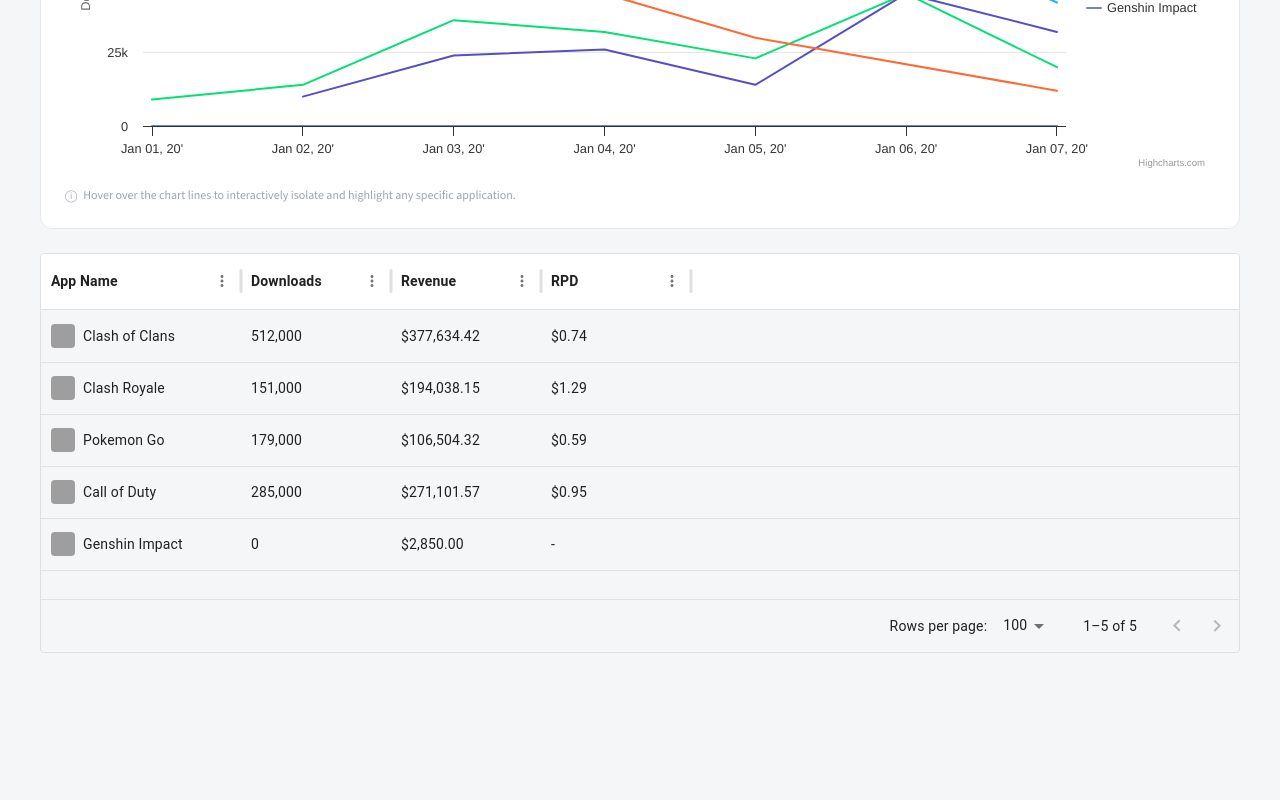
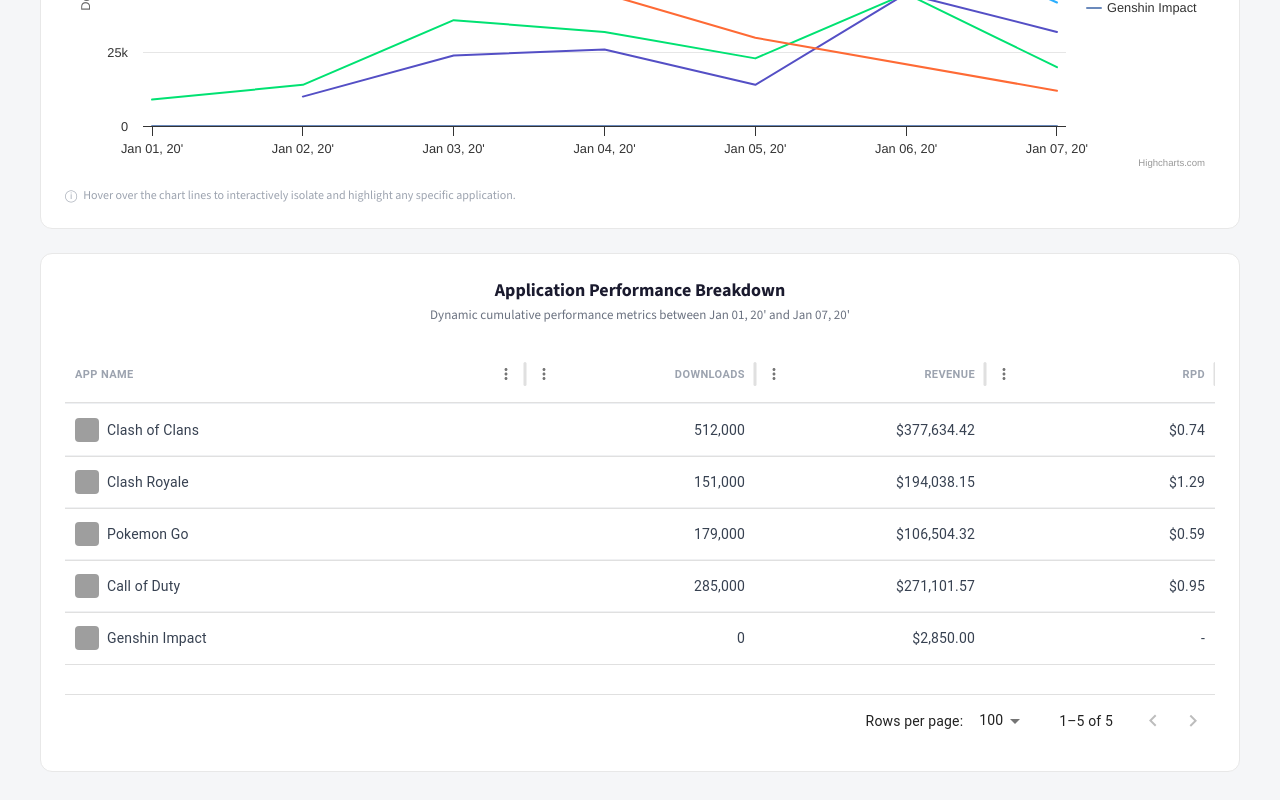
Before and after one commit to lorenamelor/app-performance-analytics, a React (Create React App) app: page / in a window 1280 px wide. Shown: the part 470-1270 px from the top of the page. Before the commit the page ends 1155 px from the top, so only its background shows below. Built offline with nearby package versions, Linux system fonts and the light colour scheme; grey boxes are pictures that could not be loaded.

Commit message:
feat(table): add header and restyle data grid with Card

```diff
--- a/src/features/dashboard/components/table/table.css
+++ b/src/features/dashboard/components/table/table.css
@@ -1,8 +1,72 @@
-.table {
+.table__header {
+  text-align: center;
+  margin-bottom: 24px;
+}
+
+.table__title {
+  font-size: 18px;
+  font-weight: 700;
+  color: #1a1a2e;
+  margin: 0 0 4px;
+}
+
+.table__subtitle {
+  font-size: 13px;
+  color: #6b7280;
+  margin: 0;
+}
+
+.table__grid {
   height: 400px;
   width: 100%;
 }
 
-.table .MuiDataGrid-columnHeaderTitle {
-  font-weight: 700;
+.table__grid .MuiDataGrid-root {
+  border: none;
 }
+
+.table__grid .MuiDataGrid-columnHeaders {
+  background-color: #f8f9fb;
+  border-bottom: 1px solid #eef0f3;
+  border-radius: 0;
+}
+
+.table__grid .MuiDataGrid-columnHeader,
+.table__grid .MuiDataGrid-cell {
+  border-right: none;
+  border-top: none;
+}
+
+.table__grid .MuiDataGrid-columnHeader:focus,
+.table__grid .MuiDataGrid-columnHeader:focus-within {
+  outline: none;
+}
+
+.table__grid .MuiDataGrid-columnHeaderTitle {
+  font-weight: 600;
+  font-size: 11px;
+  text-transform: uppercase;
+  letter-spacing: 0.4px;
+  color: #9ca3af;
+}
+
+.table__grid .MuiDataGrid-cell {
+  border-bottom: 1px solid #f0f1f3;
+  color: #374151;
+}
+
+.table__grid .MuiDataGrid-row:last-child .MuiDataGrid-cell {
+  border-bottom: none;
+}
+
+.table__grid .MuiDataGrid-columnSeparator {
+  display: none;
+}
+
+.table__grid .MuiDataGrid-footerContainer {
+  border-top: 1px solid #f0f1f3;
+}
+
+.table__grid .MuiDataGrid-filler {
+  background-color: transparent;
+}
--- a/src/features/dashboard/components/table/table.tsx
+++ b/src/features/dashboard/components/table/table.tsx
@@ -1,5 +1,6 @@
 import { useMemo } from "react";
 import { DataGrid, GridColDef } from "@mui/x-data-grid";
+import Card from "../../../../components/card/card";
 import type { AppData } from "../../../../types";
 import { filterByDateRange } from "../../utils/filterData/filterData";
 import { aggregateAppMetrics } from "../../utils/aggregateData/aggregateData";
@@ -8,6 +9,7 @@
   formatCurrency,
   formatCurrencyFromCents,
 } from "../../../../utils/formatCurrency/formatCurrency";
+import { dayjsUtc } from "../../../../config/dayjs";
 import IconLabel from "./iconLabel/iconLabel";
 import "./table.css";
 
@@ -26,8 +28,6 @@
   revenueCents: number;
   rpd: number | null;
 };
-
-const NO_DATA_MESSAGE = "No data available";
 
 const Table = ({ data, isLoading, startDate, endDate }: TableProps) => {
   const rows = useMemo<AppRow[]>(() => {
@@ -51,7 +51,7 @@
       {
         field: "appName",
         headerName: "App Name",
-        width: 200,
+        flex: 2,
         renderCell: ({ row }) => (
           <IconLabel icon={row.icon} label={row.appName} />
         ),
@@ -59,19 +59,25 @@
       {
         field: "downloads",
         headerName: "Downloads",
-        width: 150,
+        flex: 1,
+        headerAlign: "right",
+        align: "right",
         valueFormatter: (value) => formatNumber(value as number),
       },
       {
         field: "revenueCents",
         headerName: "Revenue",
-        width: 150,
+        flex: 1,
+        headerAlign: "right",
+        align: "right",
         valueFormatter: (value) => formatCurrencyFromCents(value as number),
       },
       {
         field: "rpd",
         headerName: "RPD",
-        width: 150,
+        flex: 1,
+        headerAlign: "right",
+        align: "right",
         valueFormatter: (value) =>
           value === null ? "-" : formatCurrency(value as number),
       },
@@ -80,14 +86,25 @@
   );
 
   return (
-    <div className="table">
+    <Card className="table">
+      <header className="table__header">
+        <h2 className="table__title">Application Performance Breakdown</h2>
+        <p className="table__subtitle">
+          {`Dynamic cumulative performance metrics between ${dayjsUtc(startDate).format("MMM DD, YY'")} and ${dayjsUtc(endDate).format("MMM DD, YY'")}`}
+        </p>
+      </header>
+
+      <div className="table__grid">
         <DataGrid
           rows={rows}
           columns={columns}
           loading={isLoading}
-        localeText={{ noRowsLabel: NO_DATA_MESSAGE }}
+          showCellVerticalBorder={false}
+          showColumnVerticalBorder={false}
+          localeText={{ noRowsLabel: "No data available" }}
         />
       </div>
+    </Card>
   );
 };
 
```
Also changed, not shown: 1 other file (tests, documents, lock files or other folders). Lines whose indentation alone changed are shown as unchanged.
